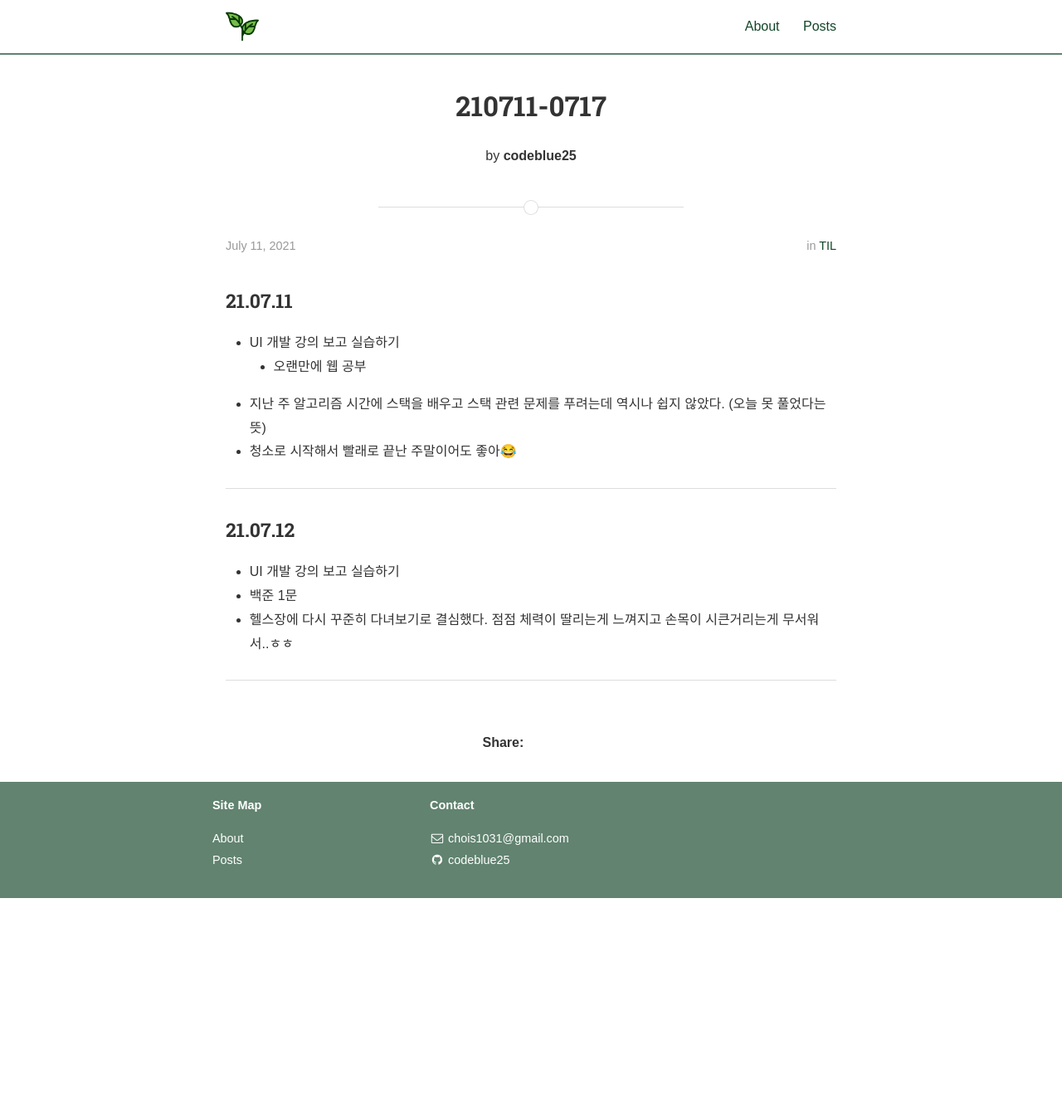
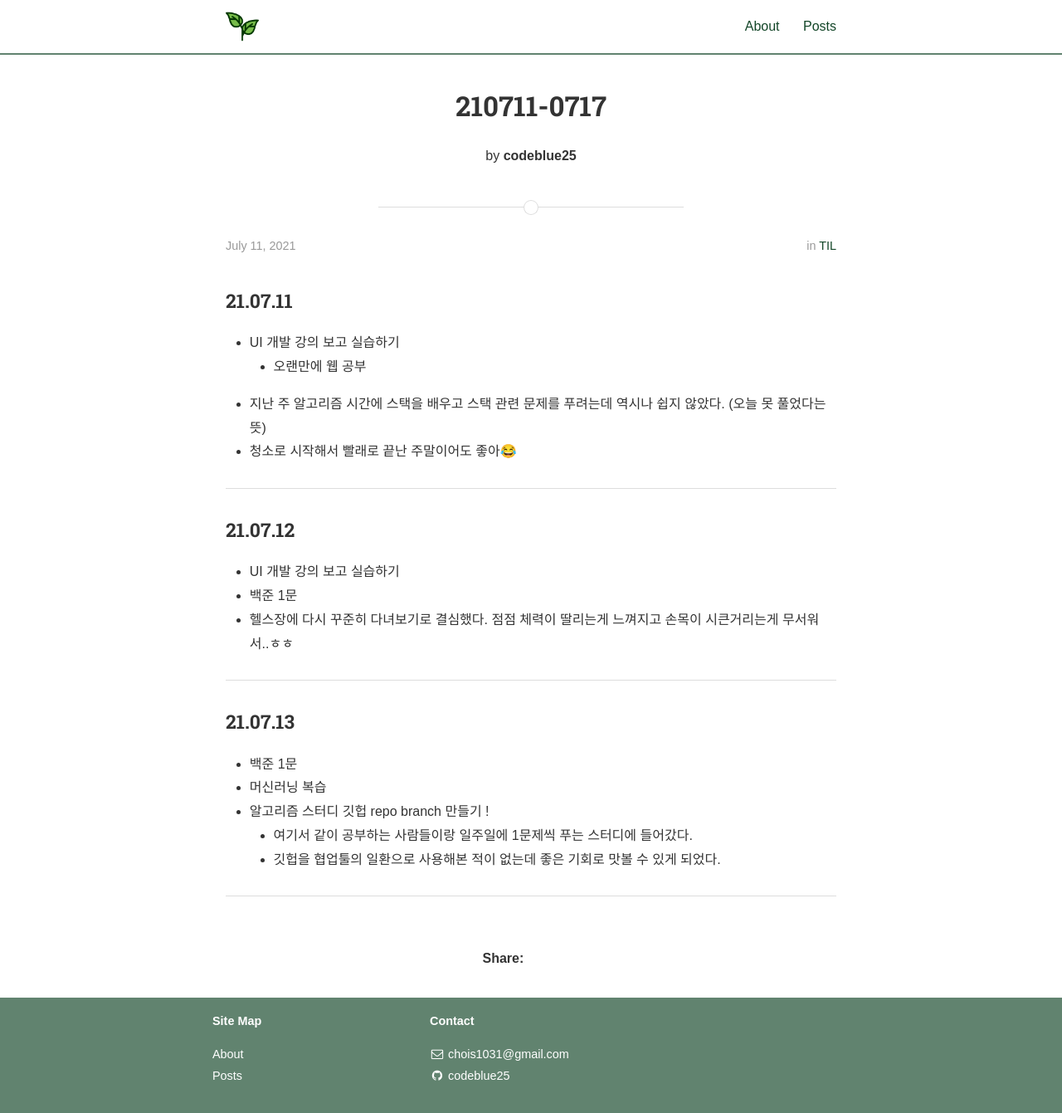
Before and after one commit to codeblue25/codeblue25.github.io, a Jekyll site: the page built from _posts/2021-07-11-0717.md, in a window 1280 px wide and 1342 px high. Shown: the whole window at 83% size. Built offline with Jekyll 4.4.1, drawn with Linux system fonts in a browser that asks for light colours; nearby versions of some CDN libraries; some web fonts are replaced; a style sheet for code colours, icons or effects is not loaded.

Commit message:
210713 TIL

```diff
--- a/_posts/2021-07-11-0717.md
+++ b/_posts/2021-07-11-0717.md
@@ -22,3 +22,13 @@ categories: TIL
 - 헬스장에 다시 꾸준히 다녀보기로 결심했다. 점점 체력이 딸리는게 느껴지고 손목이 시큰거리는게 무서워서..ㅎㅎ
 
 ---
+
+<h3>21.07.13</h3>
+
+- 백준 1문
+- 머신러닝 복습
+- 알고리즘 스터디 깃헙 repo branch 만들기 !
+  - 여기서 같이 공부하는 사람들이랑 일주일에 1문제씩 푸는 스터디에 들어갔다.
+  - 깃헙을 협업툴의 일환으로 사용해본 적이 없는데 좋은 기회로 맛볼 수 있게 되었다.
+
+---
```
